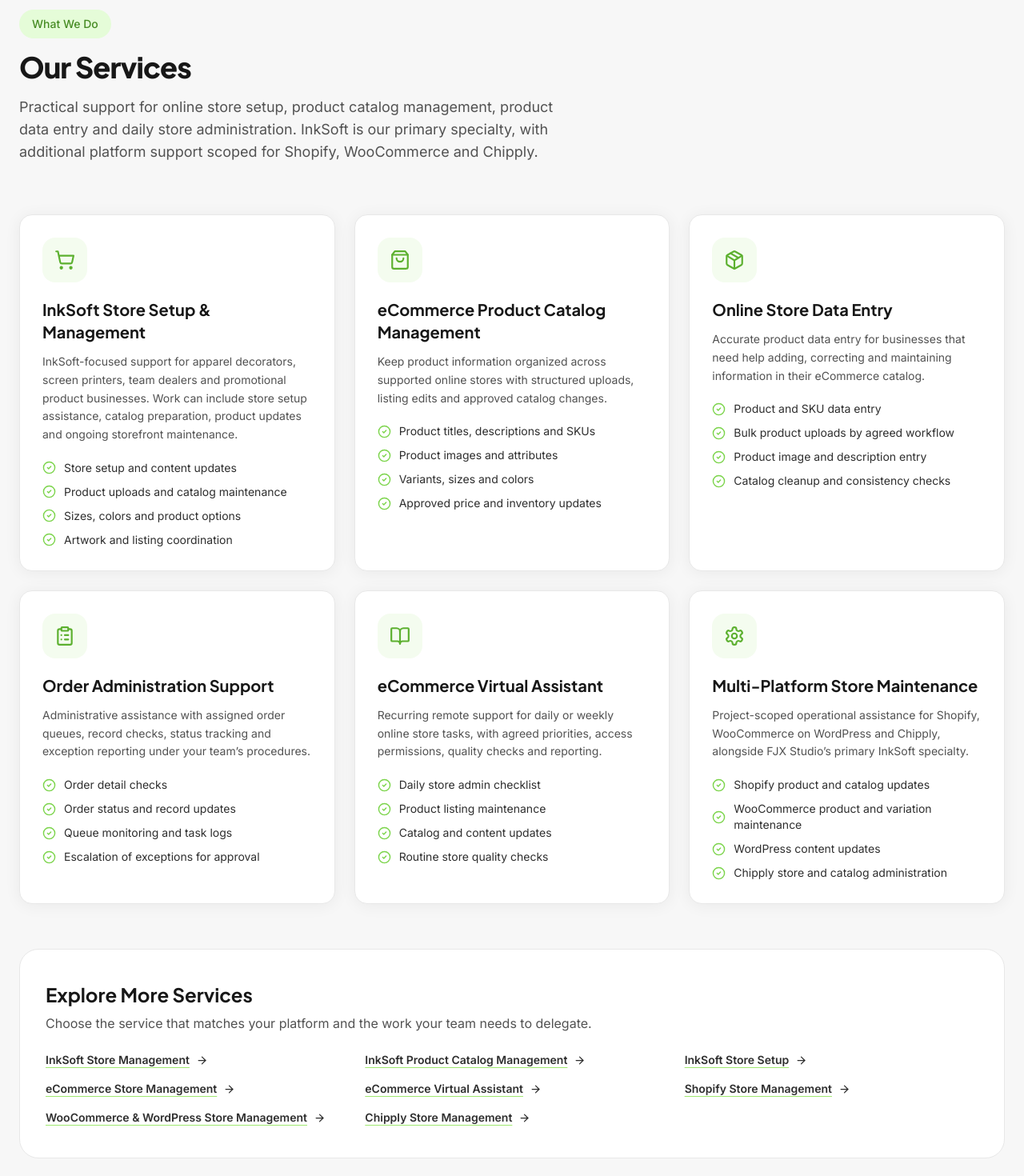
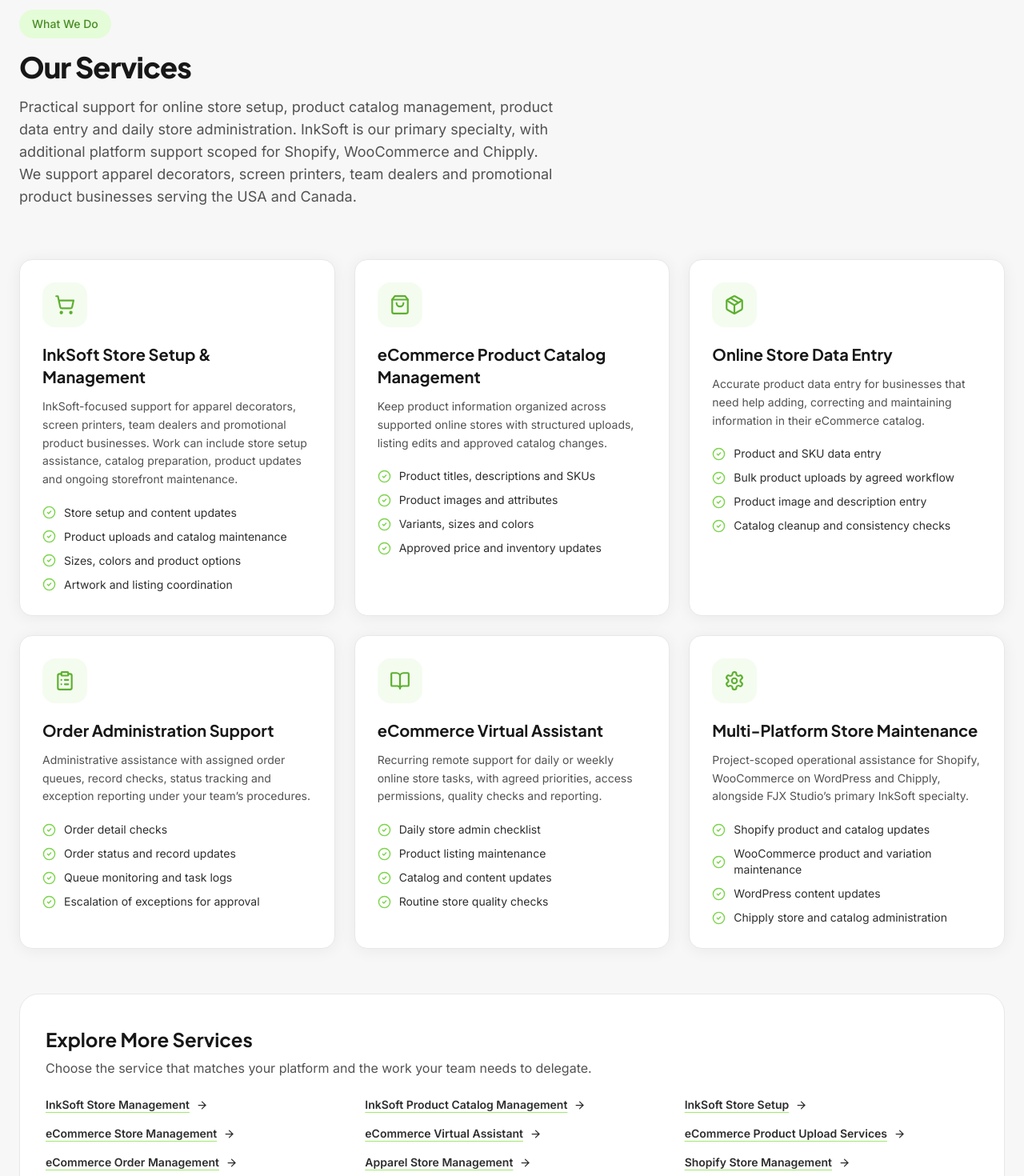
Before and after one commit to Fahad42150/dancing-llama-3e1cb2, a React (Vite) app: page / in a window 1280 px wide. Shown: the part 2420-3890 px from the top of the page at 80% size. Built offline with nearby package versions, Linux system fonts and the light colour scheme.

Commit message:
Link new product upload, order support and apparel service pages

```diff
--- a/src/components/Services.tsx
+++ b/src/components/Services.tsx
@@ -8,6 +8,9 @@ const servicePages = [
   { label: 'InkSoft Store Setup', href: '/inksoft-store-setup/' },
   { label: 'eCommerce Store Management', href: '/ecommerce-store-management/' },
   { label: 'eCommerce Virtual Assistant', href: '/ecommerce-virtual-assistant/' },
+  { label: 'eCommerce Product Upload Services', href: '/ecommerce-product-upload-services/' },
+  { label: 'eCommerce Order Management', href: '/ecommerce-order-management/' },
+  { label: 'Apparel Store Management', href: '/apparel-store-management/' },
   { label: 'Shopify Store Management', href: '/shopify-store-management/' },
   { label: 'WooCommerce & WordPress Store Management', href: '/woocommerce-wordpress-store-management/' },
   { label: 'Chipply Store Management', href: '/chipply-store-management/' },
@@ -33,7 +36,9 @@ export default function Services() {
             Practical support for online store setup, product catalog
             management, product data entry and daily store administration.
             InkSoft is our primary specialty, with additional platform support
-            scoped for Shopify, WooCommerce and Chipply.
+            scoped for Shopify, WooCommerce and Chipply. We support apparel
+            decorators, screen printers, team dealers and promotional product
+            businesses serving the USA and Canada.
           </p>
         </div>
 
```
